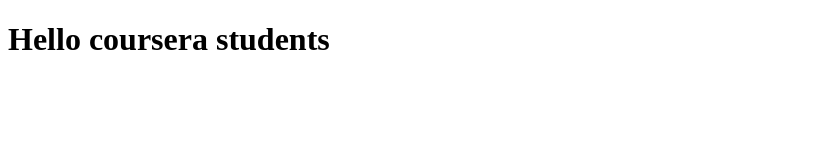
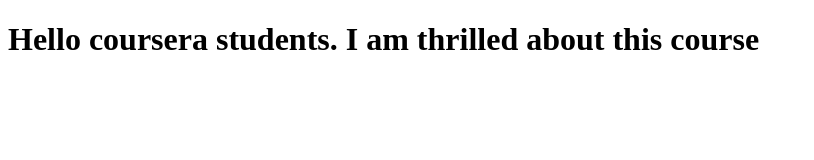
Before and after one commit to loki381/coursera-test, a plain HTML site: page index.html in a window 1280 px wide. Shown: the whole page, without its empty margins (0-814 px from the left). Drawn offline with Linux system fonts and the light colour scheme.

Commit message:
Next version  of web project

```diff
--- a/index.html
+++ b/index.html
@@ -7,7 +7,7 @@
 
 <body>
 
-<h1>Hello coursera students</h1>
+<h1>Hello coursera students. I am thrilled about this course</h1>
 
 </body>
 </html>
```
